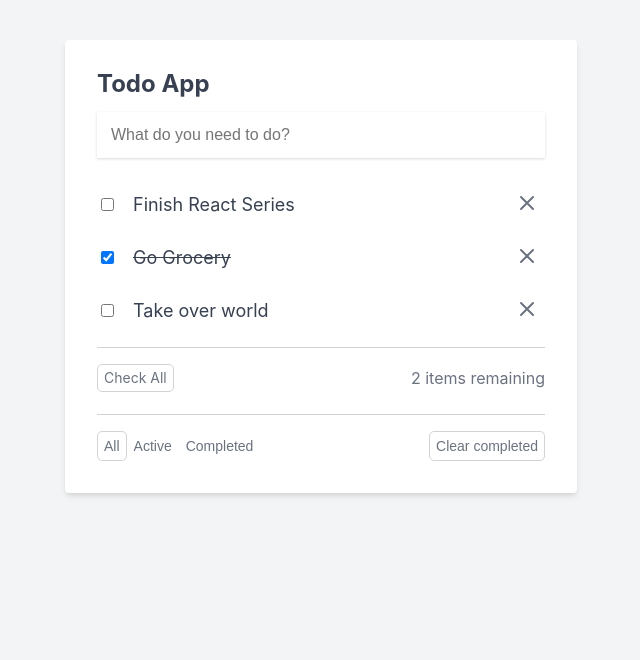
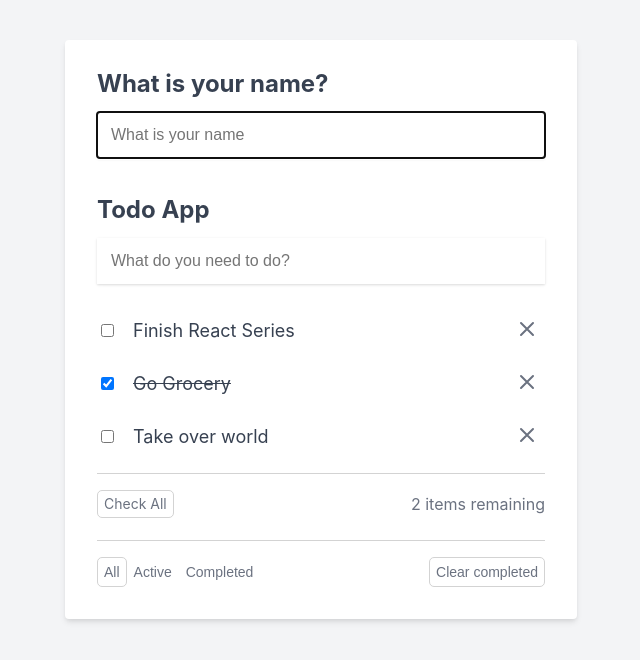
Before and after one commit to khinmayoo/demo-react, a React (Create React App) app: page / in a window 1280 px wide. Shown: the top 660 px of the page, without its empty margins (319-959 px from the left). Built offline with nearby package versions, Linux system fonts and the light colour scheme.

Commit message:
[complete] Lession 8 - Other Built-in React Hooks

```diff
--- a/src/App.css
+++ b/src/App.css
@@ -145,3 +145,11 @@ h2 {
   margin-top: 20px;
   text-align: center;
 }
+
+.name-container {
+    margin-bottom: 40px;
+}
+
+.name-label {
+    margin-top: 15px;
+}
--- a/src/components/App.jsx
+++ b/src/components/App.jsx
@@ -1,4 +1,4 @@
-import { useState} from 'react';
+import { useEffect, useMemo, useRef, useState } from 'react';
 import NoTodos from './NoTodos';
 import TodoForm from './TodoForm';
 import TodoList from './TodoList';
@@ -6,6 +6,8 @@ import '../reset.css';
 import '../App.css';
 
 function App() {
+    const [name, setName] = useState('');
+    const nameInputEl = useRef(null);
     const [todos, setTodos] = useState([
         {
             id: 1,
@@ -99,9 +101,14 @@ function App() {
         setTodos(updatedTodos);
     }
 
-    function remaining() {
+    function remainingCalculation() {
+        // console.log('calculating remaining todos. This is slow.');
+        // for (let index = 0; index < 2000000000; index++) {}
         return todos.filter(todo => !todo.isComplete).length;
     }
+
+    const remaining = useMemo(remainingCalculation, [todos]);
+
 
     function clearCompleted() {
         setTodos([...todos].filter(todo => !todo.isComplete));
@@ -127,9 +134,32 @@ function App() {
         }
     }
 
+    useEffect(() => {
+        // console.log('use effect running');
+        nameInputEl.current.focus();
+
+        return function cleanup() {
+            // console.log('cleaning up');
+        };
+    }, []);
+
     return (
         <div className="todo-app-container">
             <div className="todo-app">
+                <div className="name-container">
+                    <h2>What is your name?</h2>
+                    <form action="#">
+                        <input
+                            type="text"
+                            ref={nameInputEl}
+                            className="todo-input"
+                            placeholder="What is your name"
+                            value={name}
+                            onChange={event => setName(event.target.value)}
+                        />
+                    </form>
+                    {name && <p className="name-label">Hello, {name}</p>}
+                </div>
                 <h2>Todo App</h2>
                 <TodoForm addTodo={addTodo} />
                 {todos.length > 0 ? (
@@ -154,3 +184,84 @@ function App() {
 }
 
 export default App;
+
+/////////// Start part one /////////
+/*
+import React from 'react';
+class Item extends React.Component { render() {
+    return (
+        <li> {this.props.name}, ${this.props.price}
+        </li> );
+} }
+class App extends React.Component { state = {
+    items: [
+        { id: 1, name: 'Apple', price: 0.99 },
+        { id: 2, name: 'Orange', price: 0.89 },
+    ] };
+
+    nameRef = React.createRef();
+    priceRef = React.createRef();
+
+    add = (name , price) => {
+        let id = this.state.items.length + 1;
+        this.setState({ items: [
+                ...this.state.items,
+                { id, name: name, price: price  }
+            ]
+        });
+    };
+
+    render() { return (
+        <div>
+            <h1>Hello React</h1>
+            <ul>
+                {this.state.items.map(i => { return (
+                    <Item
+                        key={i.id}
+                        name={i.name}
+                        price={i.price}
+                    />
+                )
+                })}
+            </ul>
+            <AddForm add={this.add} />
+        </div>
+    ) }
+}
+
+class AddForm extends React.Component {
+    nameRef = React.createRef(); priceRef = React.createRef();
+    add = () => {
+        let name = this.nameRef.current.value;
+        let price = this.priceRef.current.value;
+        this.props.add(name, price);
+    };
+
+    render() { return (
+        <div>
+            <input type="text" ref={this.nameRef} /><br />
+            <input type="text" ref={this.priceRef} /><br />
+            <button onClick={this.add}>Add</button>
+        </div> )
+    }
+} */
+/////////// End part one /////////
+/*import React from 'react';
+
+class Toolbar extends React.Component { render() {
+    return (
+        <div style={{ background: 'cyan', padding: 10 }}>
+            {this.props.children} </div>
+    ); }
+}
+class App extends React.Component { render() {
+    return ( <div>
+        <Toolbar>
+            <h1>Hello React</h1>
+            <h2>Component composition</h2>
+        </Toolbar>
+    </div> )
+} }
+
+export default App;
+*/
--- a/src/components/TodoItemsRemaining.jsx
+++ b/src/components/TodoItemsRemaining.jsx
@@ -2,11 +2,11 @@ import React from 'react';
 import PropTypes from 'prop-types';
 
 TodoItemsRemaining.propTypes = {
-    remaining: PropTypes.func.isRequired,
+    remaining: PropTypes.number.isRequired,
 };
 
 function TodoItemsRemaining(props) {
-    return <span>{props.remaining()} items remaining</span>;
+    return <span>{props.remaining} items remaining</span>;
 }
 
 export default TodoItemsRemaining;
--- a/src/components/TodoList.jsx
+++ b/src/components/TodoList.jsx
@@ -13,7 +13,7 @@ TodoList.propTypes = {
     updateTodo: PropTypes.func.isRequired,
     cancelEdit: PropTypes.func.isRequired,
     deleteTodo: PropTypes.func.isRequired,
-    remaining: PropTypes.func.isRequired,
+    remaining: PropTypes.number.isRequired,
     clearCompleted: PropTypes.func.isRequired,
     completeAllTodos: PropTypes.func.isRequired,
 };
```
